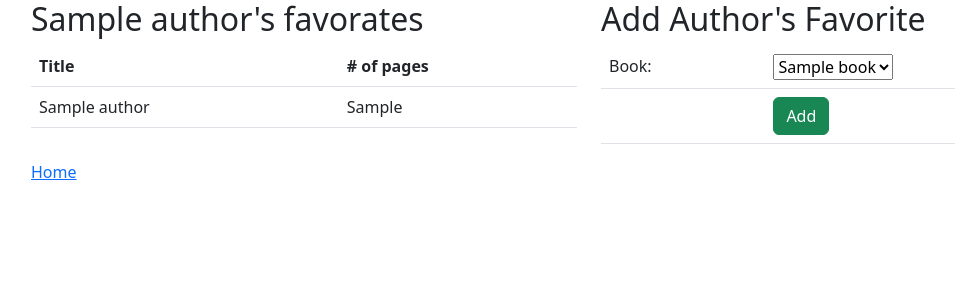
After one commit to ChristopherHoganJr/python-flask-books, a Flask app: page /authors/1 in a window 1280 px wide. The commit adds this page. Shown: the top 300 px of the page, without its empty margins (51-1006 px from the left). Run offline with Flask 2, Linux system fonts and the light colour scheme; tables that the repository leaves empty or names only in its code hold one stand-in row (values such as "Sample post").

Commit message:
completed

```diff
--- a/books_app/controllers/Authors.py
+++ b/books_app/controllers/Authors.py
@@ -1,6 +1,7 @@
 from books_app import app
 from flask import render_template, request, redirect
 from books_app.models.Author import Author
+from books_app.models.Book import Book
 
 @app.route('/authors')
 def authors_main():
@@ -14,3 +15,18 @@ def add_new_author():
     }
     Author.create_new_author(data)
     return redirect('/authors')
+
+@app.route('/authors/<int:id>')
+def author_favorites(id):
+    author_name = Author.get_single_author({'id':id})
+    favorite_books = Author.get_author_favorites({'id':id})
+    all_books = Book.get_all_books()
+    return render_template('authorShow.html', favorite_books=favorite_books, author_name=author_name[0], all_books=all_books)
+
+@app.route('/authors/favorite/submit/<int:id>', methods=['post'])
+def add_favorite_book(id):
+    data = {'books_id':request.form['book_id'],
+            'authors_id':str(id)
+    }
+    Author.author_add_favorite(data)
+    return redirect('/authors/'+str(id))
--- a/books_app/models/Author.py
+++ b/books_app/models/Author.py
@@ -1,3 +1,4 @@
+from sqlite3 import connect
 from books_app.config.mysqlconnection import connectToMySQL
 from books_app import app
 
@@ -14,6 +15,30 @@ class Author:
         return connectToMySQL('books_python').query_db(query, data)
 
     @classmethod
+    def get_single_author(cls, data):
+        query = 'SELECT name FROM authors WHERE id = %(id)s;'
+        return connectToMySQL('books_python').query_db(query, data)
+
+    @classmethod
     def get_all_authors(cls):
         query = 'SELECT * FROM authors;'
         return connectToMySQL('books_python').query_db(query)
+
+    @classmethod
+    def get_author_favorites(cls, data):
+        query = 'SELECT * FROM authors JOIN favorites ON favorites.authors_id = authors.id LEFT JOIN books ON books.id = favorites.books_id WHERE authors.id = %(id)s;'
+        results = connectToMySQL('books_python').query_db(query, data)
+        fav_books = []
+        for fav_book in results:
+            book = {
+                'name':fav_book['name'],
+                'title':fav_book['title'],
+                'num_of_pages':fav_book['num_of_pages'],
+            }
+            fav_books.append(book)
+        return fav_books
+
+    @classmethod
+    def author_add_favorite(cls, data):
+        query = 'INSERT INTO favorites (authors_id, books_id) VALUES (%(authors_id)s, %(books_id)s);'
+        return connectToMySQL('books_python').query_db(query, data)
--- a/books_app/models/Book.py
+++ b/books_app/models/Book.py
@@ -18,3 +18,22 @@ class Book:
     def get_all_books(cls):
         query = 'SELECT * FROM books'
         return connectToMySQL('books_python').query_db(query)
+
+    @classmethod
+    def get_single_book(cls, data):
+        query = 'SELECT title FROM books WHERE id = %(id)s;'
+        return connectToMySQL('books_python').query_db(query, data)
+
+    @classmethod
+    def get_book_favorites(cls, data):
+        query = 'SELECT * FROM books JOIN favorites ON favorites.books_id = books.id LEFT JOIN authors ON authors.id = favorites.authors_id WHERE books.id = %(id)s;'
+        results = connectToMySQL('books_python').query_db(query, data)
+        fav_authors = []
+        for fav_author in results:
+            print(fav_author)
+            author = {
+                'name':fav_author['name'],
+                'id':fav_author['books_id']
+            }
+            fav_authors.append(author)
+        return fav_authors
--- a/books_app/templates/allAuthors.html
+++ b/books_app/templates/allAuthors.html
@@ -35,7 +35,7 @@
             <tbody>
               {% for author in all_authors %}
               <tr>
-                <td>{{author.name}}</td>
+                <td><a href="/authors/{{author.id}}">{{author.name}}</a></td>
               </tr>
               {% endfor %}
             </tbody>
--- a/books_app/templates/allBooks.html
+++ b/books_app/templates/allBooks.html
@@ -42,7 +42,7 @@
             <tbody>
               {% for book in all_books %}
               <tr>
-                <td>{{book.title}}</td>
+                <td><a href="/books/{{book.id}}">{{book.title}}</a></td>
               </tr>
               {% endfor %}
             </tbody>
--- /dev/null
+++ b/books_app/templates/authorShow.html
@@ -0,0 +1,68 @@
+<!DOCTYPE html>
+<html lang="en">
+  <head>
+    <meta charset="UTF-8" />
+    <meta http-equiv="X-UA-Compatible" content="IE=edge" />
+    <meta name="viewport" content="width=device-width, initial-scale=1.0" />
+    <title>Author Show</title>
+    <link
+      href="https://cdn.jsdelivr.net/npm/bootstrap@5.2.2/dist/css/bootstrap.min.css"
+      rel="stylesheet"
+      integrity="sha384-Zenh87qX5JnK2Jl0vWa8Ck2rdkQ2Bzep5IDxbcnCeuOxjzrPF/et3URy9Bv1WTRi"
+      crossorigin="anonymous"
+    />
+  </head>
+  <body>
+    <div class="container">
+      <div class="row">
+        <div class="col">
+          <h2>{{author_name.name}}'s favorates</h2>
+
+          <table class="table">
+            <thead>
+              <tr>
+                <th>Title</th>
+                <th># of pages</th>
+              </tr>
+            </thead>
+            <tbody>
+              {% for book in favorite_books %}
+              <tr>
+                <td>{{book.title}}</td>
+                <td>{{book.num_of_pages}}</td>
+              </tr>
+              {% endfor %}
+            </tbody>
+          </table>
+        </div>
+        <div class="col">
+          <h2>Add Author's Favorite</h2>
+          <form
+            action="/authors/favorite/submit/{{favorite_books[0].id}}"
+            method="post"
+          >
+            <table class="table">
+              <tbody>
+                <tr>
+                  <td>Book:</td>
+                  <td>
+                    <select name="book_id" id="">
+                      {% for book in all_books %}
+                      <option value="{{book.id}}">{{book.title}}</option>
+                      {% endfor %}
+                    </select>
+                  </td>
+                </tr>
+                <tr>
+                  <td></td>
+                  <td><button class="btn btn-success">Add</button></td>
+                </tr>
+              </tbody>
+            </table>
+          </form>
+        </div>
+        <a href="/authors">Home</a>
+      </div>
+    </div>
+  </body>
+</html>
```
Also changed, not shown: books_app/controllers/Books.py (+18 -0 lines), books_app/templates/bookShow.html (added, +58 -0 lines).
